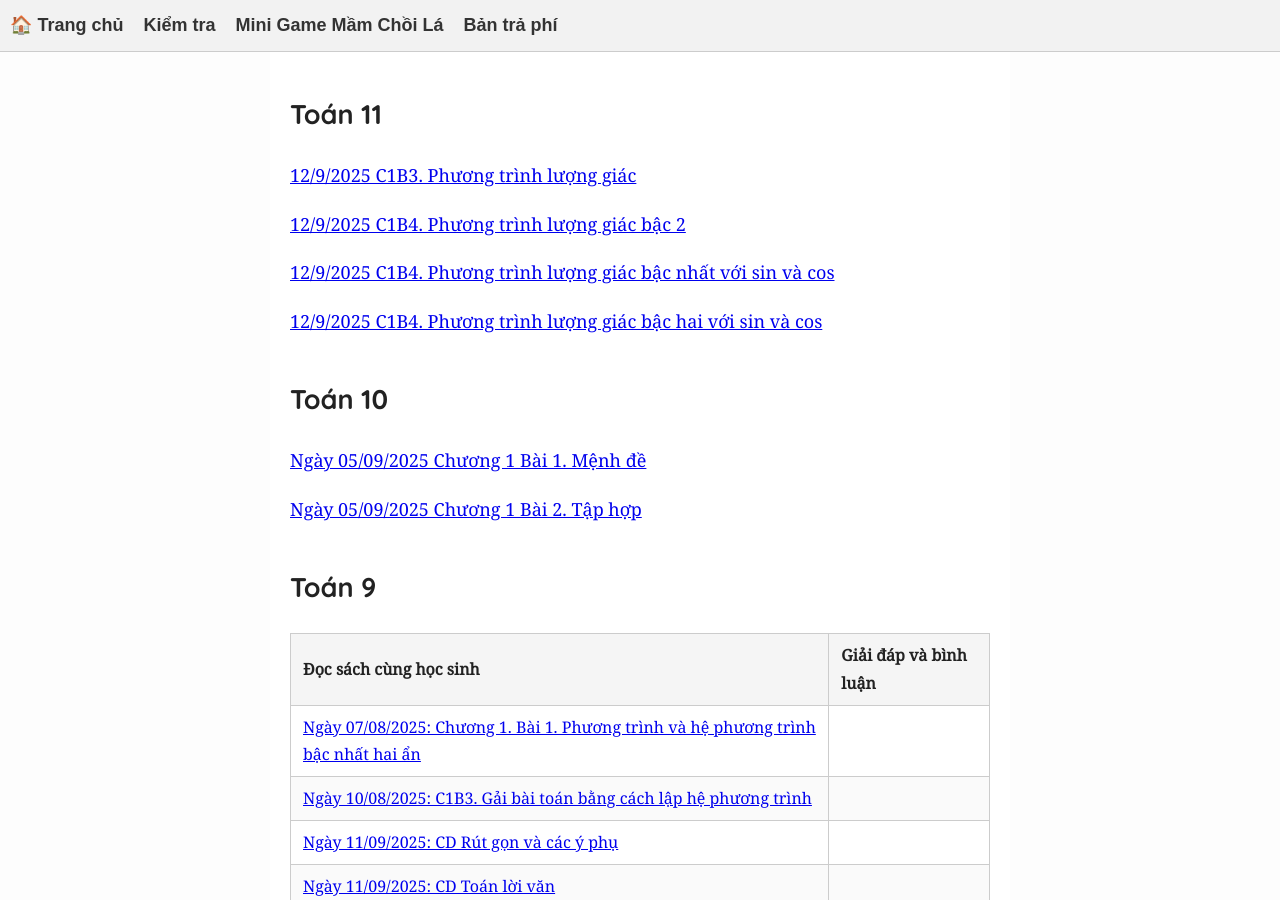
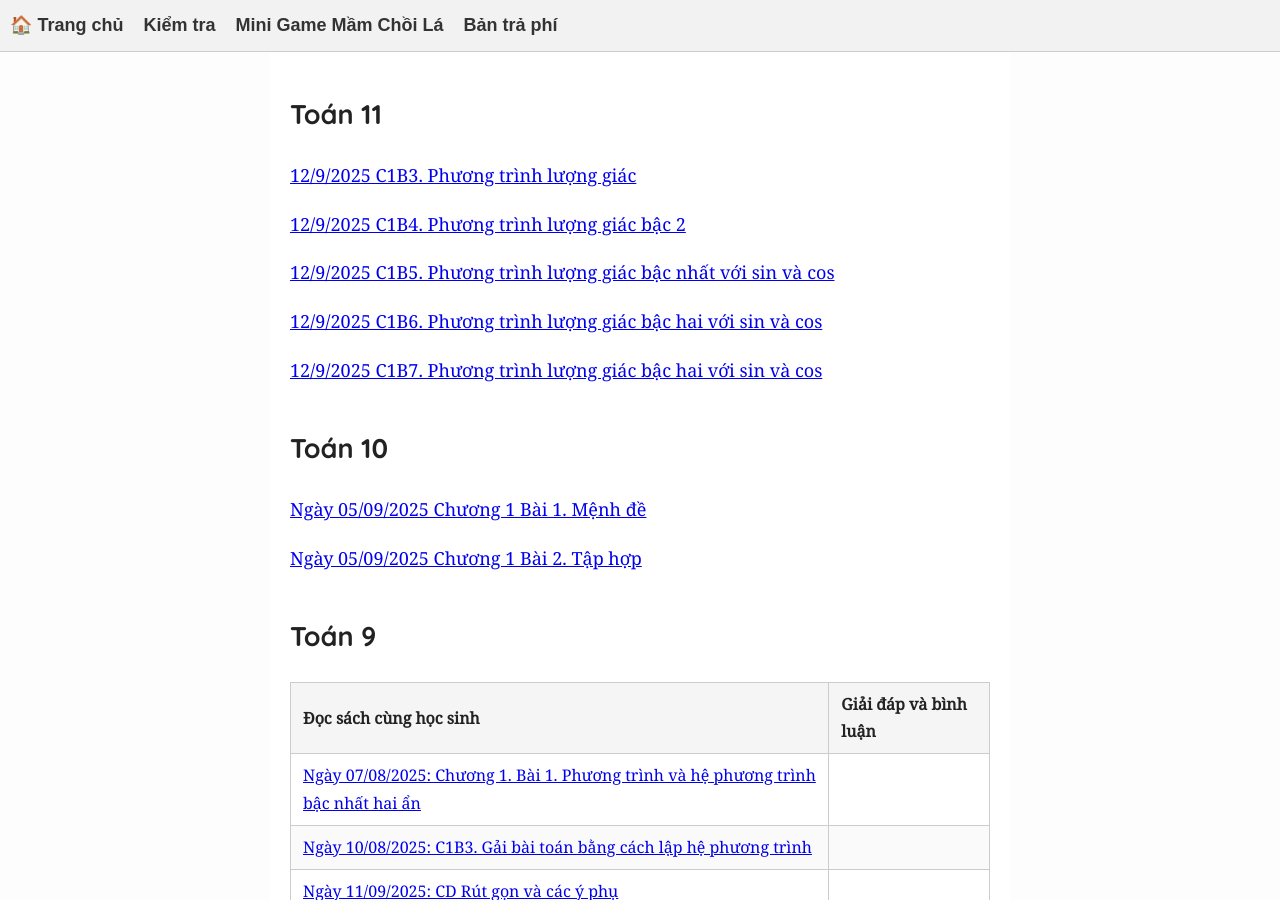
Before and after one commit to NguyenMuoiVN1988/publicstudyrepo, a Jekyll site: the page built from index.md, in a window 1280 px wide and 900 px high, scrolled down 831 px. Built offline with Jekyll 4.4.1, drawn with Linux system fonts in a browser that asks for light colours.

Commit message:
Update index.md

```diff
--- a/index.md
+++ b/index.md
@@ -30,9 +30,12 @@ title: "Public Study"
 
 [12/9/2025 C1B4. Phương trình lượng giác bậc 2](T11/T11C1B4.html)
 
-[12/9/2025 C1B4. Phương trình lượng giác bậc nhất với sin và cos](T11/T11C1B5.html)
+[12/9/2025 C1B5. Phương trình lượng giác bậc nhất với sin và cos](T11/T11C1B5.html)
 
-[12/9/2025 C1B4. Phương trình lượng giác bậc hai với sin và cos](T11/T11C1B6.html)
+[12/9/2025 C1B6. Phương trình lượng giác bậc hai với sin và cos](T11/T11C1B6.html)
+
+[12/9/2025 C1B7. Phương trình lượng giác bậc hai với sin và cos](T11/T11C1B7.html)
+
 
 ## Toán 10
 
```
